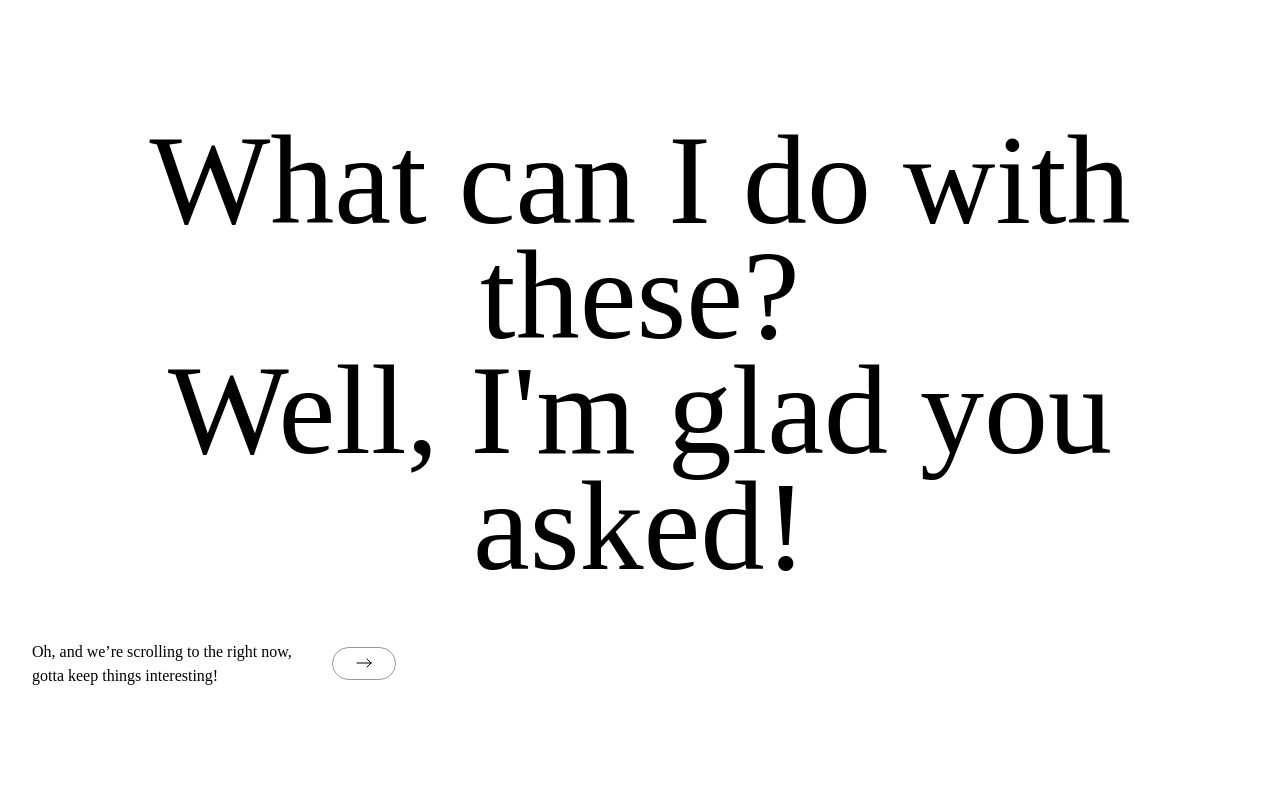
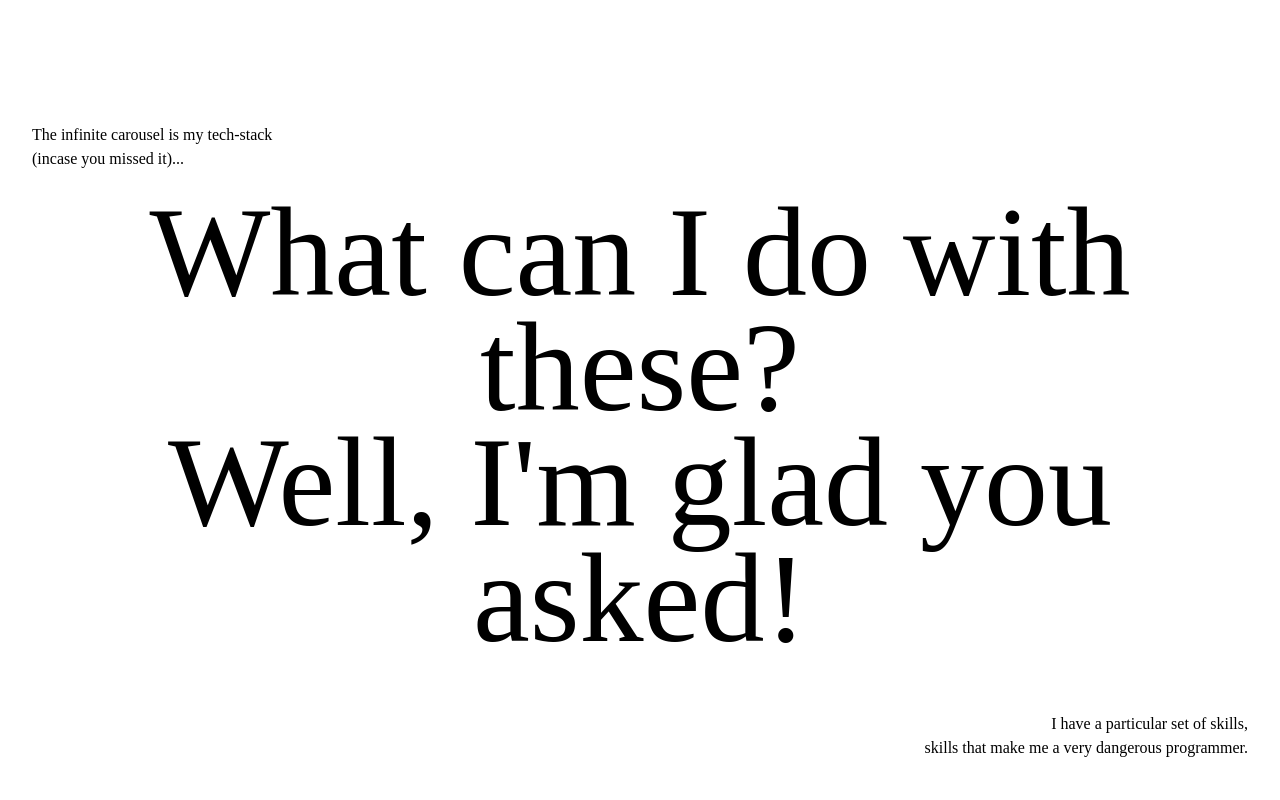
Before and after one commit to naiahgarrix02/renePortfolio, a React (Vite) app: page / in a window 1280 px wide. Shown: the part 2380-3180 px from the top of the page. Built offline with nearby package versions, Linux system fonts and the light colour scheme; a web font is replaced by a local one.

Commit message:
projects into section update

```diff
--- a/src/App.jsx
+++ b/src/App.jsx
@@ -3,7 +3,7 @@ import "./App.css";
 import Hero from "./components/Hero";
 import About from "./components/About";
 import Stack from "./components/Stack";
-import ProjectsIntro from "./components/ProjectsIntro";
+import Pintro from "./components/Pintro";
 import Projects from "./components/Projects";
 
 function App() {
@@ -13,7 +13,7 @@ function App() {
       <Hero />
       <About />
       <Stack />
-      <ProjectsIntro />
+      <Pintro />
       <Projects />
     </>
   );
--- a/src/components/About.jsx
+++ b/src/components/About.jsx
@@ -13,7 +13,7 @@ const About = () => {
       </h2>
       <div className="flex flex-row mt-[55px] justify-between ">
         <img src={aboutImg} />
-        <p className="text-base pr-[40px]">
+        <p className="text-base pr-[200px]">
           Over the years, I’ve collaborated with cross-functional teams to build
           scalable
           <br />
--- /dev/null
+++ b/src/components/Pintro.jsx
@@ -0,0 +1,28 @@
+import React from "react";
+
+const Pintro = () => {
+  return (
+    <div className="flex flex-col items-center my-90">
+      <div className="flex flex-col items-start">
+        <p className="text-base text-left pb-6">
+          The infinite carousel is my tech-stack
+          <br />
+          (incase you missed it)...
+        </p>
+        <h2 className="text-[128px] leading-[0.9] pb-[56px]">
+          What can I do with these?
+          <br />
+          Well, I'm glad you asked!
+        </h2>
+
+        <p className="text-base text-right self-end">
+          I have a particular set of skills,
+          <br />
+          skills that make me a very dangerous programmer.
+        </p>
+      </div>
+    </div>
+  );
+};
+
+export default Pintro;
--- a/src/components/Projects.jsx
+++ b/src/components/Projects.jsx
@@ -1,7 +1,11 @@
 import React from "react";
 
 const Projects = () => {
-  return <div className="flex flex-row space-x-100 "></div>;
+  return (
+    <div className="flex flex-row space-x-100 ">
+      <div>Projects</div>
+    </div>
+  );
 };
 
 export default Projects;
--- a/src/components/ProjectsIntro.jsx
+++ /dev/null
@@ -1,25 +0,0 @@
-import React from "react";
-import arrowRight from "../assets/arrowright.svg";
-
-const ProjectsIntro = () => {
-  return (
-    <div className="flex flex-col items-center my-90">
-      <div className="flex flex-col items-start ">
-        <h2 className="text-[128px] leading-[0.9] pb-[56px]">
-          What can I do with these?
-          <br />
-          Well, I'm glad you asked!
-        </h2>
-        <div className="flex flex-row items-center">
-          <p className="text-base text-left">
-            Oh, and we’re scrolling to the right now,
-            <br /> gotta keep things interesting!
-          </p>
-          <img className="pl-10" src={arrowRight} />
-        </div>
-      </div>
-    </div>
-  );
-};
-
-export default ProjectsIntro;
```
